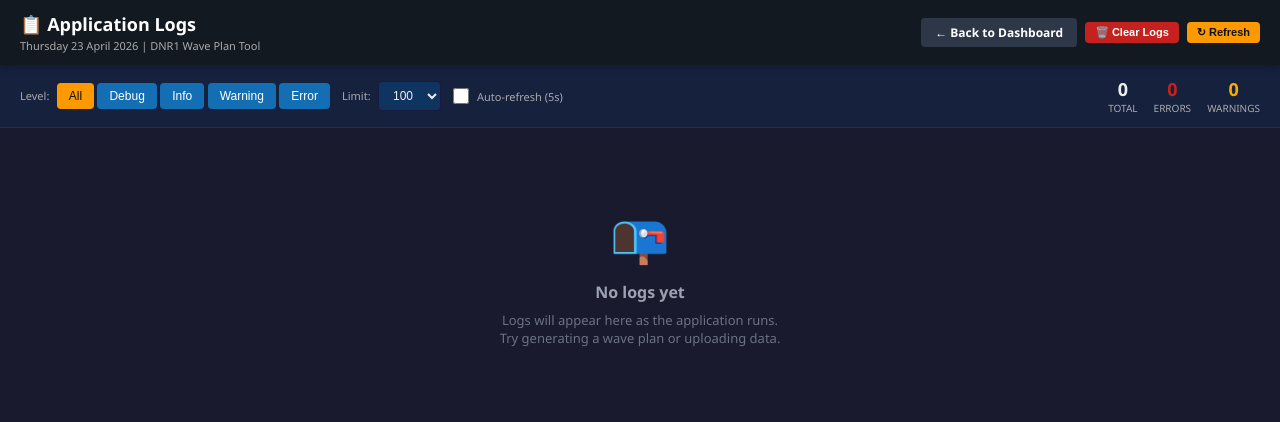
After one commit to dnr1deliveries-afk/dnr1-wave-plan, a Flask app: page /logs in a window 1280 px wide. The commit adds this page. Shown: the top 422 px of the page. Run offline with Flask 3, Linux system fonts and the light colour scheme.

Commit message:
feat: add /logs page for debugging

```diff
--- a/app.py
+++ b/app.py
@@ -27,6 +27,8 @@ File Caching (v1.5):
 import os
 import io
 import json
+import logging
+from collections import deque
 from datetime import datetime, date
 from flask import (
     Flask, render_template, request, jsonify,
@@ -51,6 +53,50 @@ from file_cache import (
     get_cache_status, clear_cache, clear_all_cache, has_cached_file,
 )
 
+
+# ─────────────────────────────────────────────────────────────────────────────
+#  IN-MEMORY LOG BUFFER
+# ─────────────────────────────────────────────────────────────────────────────
+
+class MemoryLogHandler(logging.Handler):
+    """Custom log handler that stores logs in memory for the /logs page."""
+
+    def __init__(self, capacity=500):
+        super().__init__()
+        self.capacity = capacity
+        self.logs = deque(maxlen=capacity)
+
+    def emit(self, record):
+        try:
+            log_entry = {
+                "timestamp": datetime.fromtimestamp(record.created).strftime("%Y-%m-%d %H:%M:%S"),
+                "level": record.levelname,
+                "message": self.format(record),
+                "module": record.module,
+                "funcName": record.funcName,
+                "lineno": record.lineno,
+            }
+            self.logs.append(log_entry)
+        except Exception:
+            self.handleError(record)
+
+    def get_logs(self, level_filter=None, limit=100):
+        """Get logs, optionally filtered by level."""
+        logs = list(self.logs)
+        if level_filter:
+            logs = [l for l in logs if l["level"] == level_filter.upper()]
+        return list(reversed(logs))[:limit]  # Most recent first
+
+    def clear(self):
+        """Clear all logs."""
+        self.logs.clear()
+
+
+# Global log handler instance
+memory_handler = MemoryLogHandler(capacity=500)
+memory_handler.setLevel(logging.DEBUG)
+memory_handler.setFormatter(logging.Formatter('%(message)s'))
+
 # ─────────────────────────────────────────────────────────────────────────────
 #  APP INIT
 # ─────────────────────────────────────────────────────────────────────────────
@@ -58,6 +104,14 @@ from file_cache import (
 app = Flask(__name__)
 app.secret_key = os.environ.get("SECRET_KEY", "dnr1-wave-dev-key")
 app.config["MAX_CONTENT_LENGTH"] = 5 * 1024 * 1024  # 5MB
+
+# Attach memory log handler to Flask logger
+app.logger.addHandler(memory_handler)
+app.logger.setLevel(logging.DEBUG)
+
+# Also capture werkzeug and root logger
+logging.getLogger('werkzeug').addHandler(memory_handler)
+logging.getLogger().addHandler(memory_handler)
 
 MIDWAY_BYPASS = os.environ.get("MIDWAY_BYPASS", "false").lower() == "true"
 
@@ -69,6 +123,7 @@ _wave_statuses = {}
 
 # Built plan cache
 _plan_cache = {"wave_plan": None, "built_at": None}
+
 
 
 # ─────────────────────────────────────────────────────────────────────────────
@@ -223,26 +278,35 @@ def upload_pickorder():
 # ─────────────────────────────────────────────────────────────────────────────
 
 @app.route("/generate-plan", methods=["POST"])
+@app.route("/generate-plan", methods=["POST"])
 def generate_plan():
     """Manually trigger plan generation — only if all data present."""
+    app.logger.info("Generate plan requested")
     can_gen, missing = _get_plan_readiness()
     if not can_gen:
         missing_names = [m["name"] for m in missing]
+        app.logger.warning(f"Cannot generate plan — missing: {missing_names}")
         flash(f"❌ Cannot generate plan — missing: {', '.join(missing_names)}", "error")
         return redirect(url_for("index"))
+
+    app.logger.info(f"Data sources ready: dispatch={_dm.dispatch_data is not None}, "
+                    f"assignment={_dm.assignment_data is not None}, "
+                    f"scc={_dm.scc_data is not None}, "
+                    f"pickorder={_dm.pickorder_data is not None}")
 
     wave_plan = _build_plan()
     if wave_plan:
         s = wave_plan["summary"]
+        app.logger.info(f"Wave plan generated: {s['total_waves']} waves, {s['total_routes']} routes, {s['total_carts']} carts")
         flash(
             f"✅ Wave plan generated — {s['total_waves']} waves, "
             f"{s['total_routes']} routes, {s['total_carts']} carts",
             "success",
         )
     else:
-        flash("❌ Plan generation failed — check error logs", "error")
+        app.logger.error("Plan generation returned None — check previous errors")
+        flash("❌ Plan generation failed — <a href='/logs?level=ERROR'>view error logs</a>", "error")
     return redirect(url_for("index"))
-
 
 @app.route("/clear-plan", methods=["POST"])
 @app.route("/clear-plan", methods=["POST"])
@@ -337,10 +401,50 @@ def wave_print():
 
 
 # ─────────────────────────────────────────────────────────────────────────────
+#  LOGS PAGE
+# ─────────────────────────────────────────────────────────────────────────────
+
+@app.route("/logs")
+def logs_page():
+    """Display application logs for debugging."""
+    level_filter = request.args.get("level", None)
+    limit = int(request.args.get("limit", 100))
+    logs = memory_handler.get_logs(level_filter=level_filter, limit=limit)
+    return render_template(
+        "logs.html",
+        logs=logs,
+        level_filter=level_filter,
+        limit=limit,
+        plan_date=date.today().strftime("%A %d %B %Y"),
+    )
+
+
+@app.route("/api/logs")
+def api_logs():
+    """JSON endpoint for logs."""
+    level_filter = request.args.get("level", None)
+    limit = int(request.args.get("limit", 100))
+    logs = memory_handler.get_logs(level_filter=level_filter, limit=limit)
+    return jsonify({
+        "logs": logs,
+        "count": len(logs),
+        "level_filter": level_filter,
+        "limit": limit,
+    })
+
+
+@app.route("/api/logs/clear", methods=["POST"])
+def api_logs_clear():
+    """Clear all logs."""
+    memory_handler.clear()
+    app.logger.info("Logs cleared by user")
+    return jsonify({"success": True, "message": "Logs cleared"})
+
+
+# ─────────────────────────────────────────────────────────────────────────────
 #  EXCEL EXPORT & PRINT
 # ─────────────────────────────────────────────────────────────────────────────
 
-@app.route("/export/wave-plan")
 def export_wave_plan_excel():
     """Download print-optimized WAVE PLAN Excel file."""
     wave_plan = _plan_cache.get("wave_plan")
--- a/templates/am_view.html
+++ b/templates/am_view.html
@@ -215,9 +215,10 @@
   <div class="header-right">
     {% if wave_plan %}
     <a href="/export/wave-plan" class="btn btn-green btn-sm" title="Download print-optimized Excel file">📄 Excel</a>
-    <a href="/wave-print" target="_blank" class="btn btn-dark btn-sm">🖨 Print</a>
-    <button class="btn btn-dark btn-sm" onclick="sendSlack()">📤 Slack</button>
+    <a href="/wave-print" target="_blank" class="btn btn-dark btn-sm">🖨️ Print</a>
+    <button class="btn btn-dark btn-sm" onclick="sendSlack()">📣 Slack</button>
     {% endif %}
+    <a href="/logs" class="btn btn-dark btn-sm" title="View application logs">📋 Logs</a>
     <form action="/clear-plan" method="post" style="display:inline;" onsubmit="return confirm('Clear all data and start fresh?')">
       <button type="submit" class="btn btn-red btn-sm">🗑️ Clear</button>
     </form>
@@ -225,7 +226,6 @@
       <button type="submit" class="btn btn-dark btn-sm" title="Clear cached CSV files">🧹 Clear Cache</button>
     </form>
   </div>
-</div>
 
 <!-- DATA STATUS BAR -->
 <div class="status-bar">
--- /dev/null
+++ b/templates/logs.html
@@ -0,0 +1,220 @@
+<!DOCTYPE html>
+<html lang="en">
+<head>
+  <meta charset="UTF-8">
+  <meta name="viewport" content="width=device-width, initial-scale=1.0">
+  <title>DNR1 Wave Plan — Logs</title>
+  <style>
+    :root {
+      --orange: #FF9900; --dark: #131921; --blue: #146EB4;
+      --green: #1e8e3e; --red: #c5221f; --yellow: #f9ab00;
+      --grey: #5f6368; --border: #dee2e6; --light: #f8f9fa;
+    }
+    * { box-sizing: border-box; margin: 0; padding: 0; }
+    body { font-family: 'Segoe UI', Arial, sans-serif; background: #1a1a2e; color: #eee; font-size: 13px; }
+
+    /* ── HEADER ── */
+    .header { background: var(--dark); color: white; padding: 12px 20px; display: flex; align-items: center; justify-content: space-between; position: sticky; top: 0; z-index: 100; box-shadow: 0 2px 8px rgba(0,0,0,.3); }
+    .header h1 { font-size: 18px; font-weight: 800; }
+    .header .meta { font-size: 11px; color: #aaa; margin-top: 2px; }
+    .header-right { display: flex; gap: 8px; align-items: center; }
+    .btn { padding: 6px 14px; border-radius: 4px; border: none; cursor: pointer; font-size: 12px; font-weight: 600; text-decoration: none; display: inline-flex; align-items: center; gap: 5px; }
+    .btn-primary { background: var(--orange); color: #111; }
+    .btn-dark { background: #2d3748; color: white; }
+    .btn-red { background: var(--red); color: white; }
+    .btn-sm { padding: 4px 10px; font-size: 11px; }
+
+    /* ── CONTROLS ── */
+    .controls { background: #16213e; padding: 12px 20px; display: flex; gap: 12px; align-items: center; flex-wrap: wrap; border-bottom: 1px solid #0f3460; }
+    .controls label { font-size: 11px; color: #aaa; margin-right: 4px; }
+    .controls select, .controls input { background: #0f3460; border: 1px solid #1a1a40; color: #eee; padding: 6px 10px; border-radius: 4px; font-size: 12px; }
+    .controls select:focus, .controls input:focus { outline: none; border-color: var(--orange); }
+    .filter-btn { background: var(--blue); color: white; border: none; padding: 6px 12px; border-radius: 4px; cursor: pointer; font-size: 12px; }
+    .filter-btn:hover { background: #1a7bd4; }
+    .filter-btn.active { background: var(--orange); color: #111; }
+
+    /* ── STATS ── */
+    .stats { display: flex; gap: 16px; margin-left: auto; }
+    .stat { text-align: center; }
+    .stat-val { font-size: 18px; font-weight: 700; }
+    .stat-lbl { font-size: 10px; color: #aaa; text-transform: uppercase; }
+    .stat-error { color: var(--red); }
+    .stat-warn { color: var(--yellow); }
+    .stat-info { color: var(--blue); }
+
+    /* ── LOG TABLE ── */
+    .log-container { padding: 16px 20px; }
+    .log-table { width: 100%; border-collapse: collapse; font-family: 'Consolas', 'Monaco', monospace; font-size: 12px; }
+    .log-table th { background: #0f3460; color: #aaa; text-align: left; padding: 8px 12px; font-weight: 600; text-transform: uppercase; font-size: 10px; letter-spacing: 0.5px; position: sticky; top: 56px; }
+    .log-table td { padding: 8px 12px; border-bottom: 1px solid #1a1a40; vertical-align: top; }
+    .log-table tr:hover { background: #16213e; }
+
+    /* Log levels */
+    .level { padding: 2px 8px; border-radius: 3px; font-size: 10px; font-weight: 700; text-transform: uppercase; }
+    .level-DEBUG { background: #374151; color: #9ca3af; }
+    .level-INFO { background: #1e3a5f; color: #60a5fa; }
+    .level-WARNING { background: #78350f; color: #fbbf24; }
+    .level-ERROR { background: #7f1d1d; color: #f87171; }
+    .level-CRITICAL { background: #831843; color: #f472b6; }
+
+    .timestamp { color: #6b7280; white-space: nowrap; }
+    .module { color: #8b5cf6; }
+    .message { color: #e5e7eb; word-break: break-word; max-width: 800px; }
+    .message pre { margin: 4px 0 0 0; padding: 8px; background: #0f172a; border-radius: 4px; overflow-x: auto; font-size: 11px; color: #94a3b8; }
+
+    /* ── EMPTY STATE ── */
+    .empty-state { text-align: center; padding: 60px 20px; color: #6b7280; }
+    .empty-state .icon { font-size: 48px; margin-bottom: 12px; }
+    .empty-state h3 { font-size: 16px; color: #9ca3af; margin-bottom: 8px; }
+    .empty-state p { font-size: 13px; }
+
+    /* ── AUTO-REFRESH ── */
+    .auto-refresh { display: flex; align-items: center; gap: 8px; }
+    .auto-refresh input[type="checkbox"] { width: 16px; height: 16px; }
+  </style>
+</head>
+<body>
+  <!-- HEADER -->
+  <div class="header">
+    <div>
+      <h1>📋 Application Logs</h1>
+      <div class="meta">{{ plan_date }} | DNR1 Wave Plan Tool</div>
+    </div>
+    <div class="header-right">
+      <a href="/" class="btn btn-dark">← Back to Dashboard</a>
+      <button onclick="clearLogs()" class="btn btn-red btn-sm">🗑️ Clear Logs</button>
+      <button onclick="refreshLogs()" class="btn btn-primary btn-sm">↻ Refresh</button>
+    </div>
+  </div>
+
+  <!-- CONTROLS -->
+  <div class="controls">
+    <div>
+      <label>Level:</label>
+      <button class="filter-btn {% if not level_filter %}active{% endif %}" onclick="filterLevel('')">All</button>
+      <button class="filter-btn {% if level_filter == 'DEBUG' %}active{% endif %}" onclick="filterLevel('DEBUG')">Debug</button>
+      <button class="filter-btn {% if level_filter == 'INFO' %}active{% endif %}" onclick="filterLevel('INFO')">Info</button>
+      <button class="filter-btn {% if level_filter == 'WARNING' %}active{% endif %}" onclick="filterLevel('WARNING')">Warning</button>
+      <button class="filter-btn {% if level_filter == 'ERROR' %}active{% endif %}" onclick="filterLevel('ERROR')">Error</button>
+    </div>
+    <div>
+      <label>Limit:</label>
+      <select onchange="filterLimit(this.value)">
+        <option value="50" {% if limit == 50 %}selected{% endif %}>50</option>
+        <option value="100" {% if limit == 100 %}selected{% endif %}>100</option>
+        <option value="200" {% if limit == 200 %}selected{% endif %}>200</option>
+        <option value="500" {% if limit == 500 %}selected{% endif %}>500</option>
+      </select>
+    </div>
+    <div class="auto-refresh">
+      <input type="checkbox" id="autoRefresh" onchange="toggleAutoRefresh()">
+      <label for="autoRefresh">Auto-refresh (5s)</label>
+    </div>
+    <div class="stats">
+      <div class="stat">
+        <div class="stat-val">{{ logs|length }}</div>
+        <div class="stat-lbl">Total</div>
+      </div>
+      <div class="stat">
+        <div class="stat-val stat-error">{{ logs|selectattr('level', 'equalto', 'ERROR')|list|length }}</div>
+        <div class="stat-lbl">Errors</div>
+      </div>
+      <div class="stat">
+        <div class="stat-val stat-warn">{{ logs|selectattr('level', 'equalto', 'WARNING')|list|length }}</div>
+        <div class="stat-lbl">Warnings</div>
+      </div>
+    </div>
+  </div>
+
+  <!-- LOG TABLE -->
+  <div class="log-container">
+    {% if logs %}
+    <table class="log-table">
+      <thead>
+        <tr>
+          <th style="width: 140px;">Timestamp</th>
+          <th style="width: 80px;">Level</th>
+          <th style="width: 120px;">Module</th>
+          <th>Message</th>
+        </tr>
+      </thead>
+      <tbody>
+        {% for log in logs %}
+        <tr>
+          <td class="timestamp">{{ log.timestamp }}</td>
+          <td><span class="level level-{{ log.level }}">{{ log.level }}</span></td>
+          <td class="module">{{ log.module }}:{{ log.lineno }}</td>
+          <td class="message">
+            {% if '\n' in log.message %}
+              {{ log.message.split('\n')[0] }}
+              <pre>{{ log.message.split('\n')[1:] | join('\n') }}</pre>
+            {% else %}
+              {{ log.message }}
+            {% endif %}
+          </td>
+        </tr>
+        {% endfor %}
+      </tbody>
+    </table>
+    {% else %}
+    <div class="empty-state">
+      <div class="icon">📭</div>
+      <h3>No logs yet</h3>
+      <p>Logs will appear here as the application runs.<br>Try generating a wave plan or uploading data.</p>
+    </div>
+    {% endif %}
+  </div>
+
+  <script>
+    let autoRefreshInterval = null;
+
+    function filterLevel(level) {
+      const params = new URLSearchParams(window.location.search);
+      if (level) {
+        params.set('level', level);
+      } else {
+        params.delete('level');
+      }
+      window.location.search = params.toString();
+    }
+
+    function filterLimit(limit) {
+      const params = new URLSearchParams(window.location.search);
+      params.set('limit', limit);
+      window.location.search = params.toString();
+    }
+
+    function refreshLogs() {
+      window.location.reload();
+    }
+
+    function clearLogs() {
+      if (confirm('Clear all logs?')) {
+        fetch('/api/logs/clear', { method: 'POST' })
+          .then(r => r.json())
+          .then(() => refreshLogs());
+      }
+    }
+
+    function toggleAutoRefresh() {
+      const checkbox = document.getElementById('autoRefresh');
+      if (checkbox.checked) {
+        autoRefreshInterval = setInterval(refreshLogs, 5000);
+      } else {
+        clearInterval(autoRefreshInterval);
+        autoRefreshInterval = null;
+      }
+    }
+
+    // Restore auto-refresh state from localStorage
+    if (localStorage.getItem('logsAutoRefresh') === 'true') {
+      document.getElementById('autoRefresh').checked = true;
+      toggleAutoRefresh();
+    }
+
+    document.getElementById('autoRefresh').addEventListener('change', function() {
+      localStorage.setItem('logsAutoRefresh', this.checked);
+    });
+  </script>
+</body>
+</html>
```
